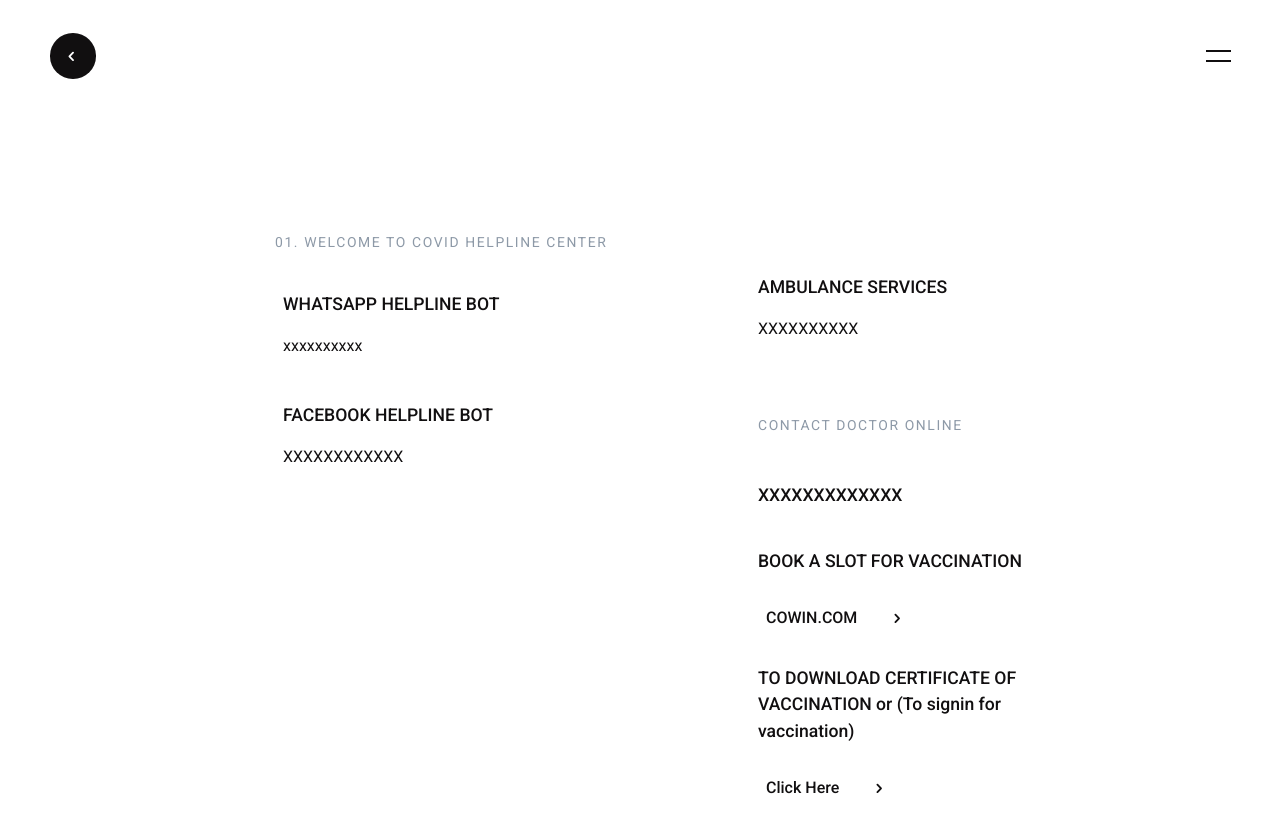
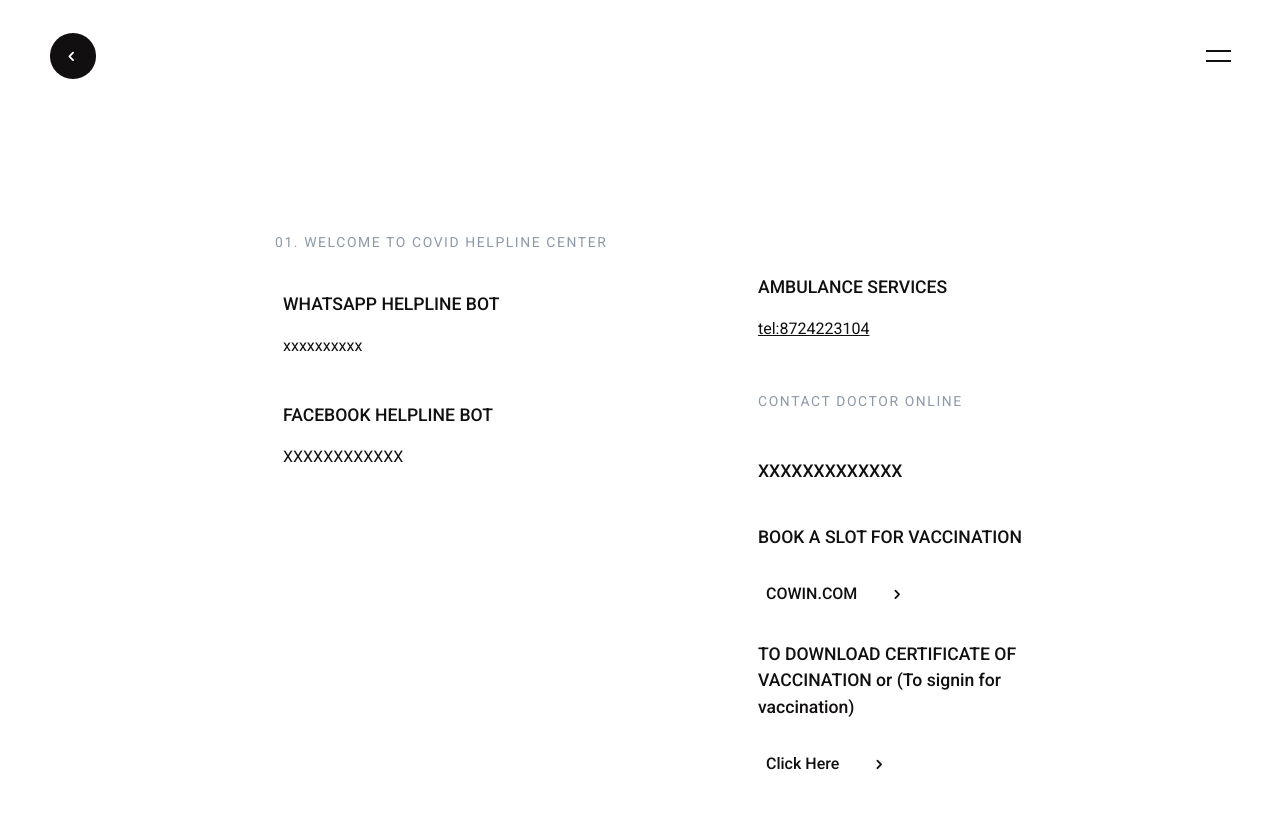
Before and after one commit to CHILUKA1122/sriraghava.github.io, a plain HTML site: page chelp.html in a window 1280 px wide. Shown: the top 830 px of the page. Drawn offline with Linux system fonts and the light colour scheme; a script that the page names is missing.

Commit message:
Update chelp.html

```diff
--- a/chelp.html
+++ b/chelp.html
@@ -114,7 +114,7 @@
 
                 <div class=" js-block p-2">
                     <h2 class="title title--resume">AMBULANCE SERVICES</h2>
-                    <p class="resume-des">XXXXXXXXXX</p>
+                    <a href=””> tel:8724223104</a>
                 </div>
 
                 <h4 class="title title--overhead js-lines p-2 mb--2 mt--2">CONTACT DOCTOR ONLINE</h4>
```
